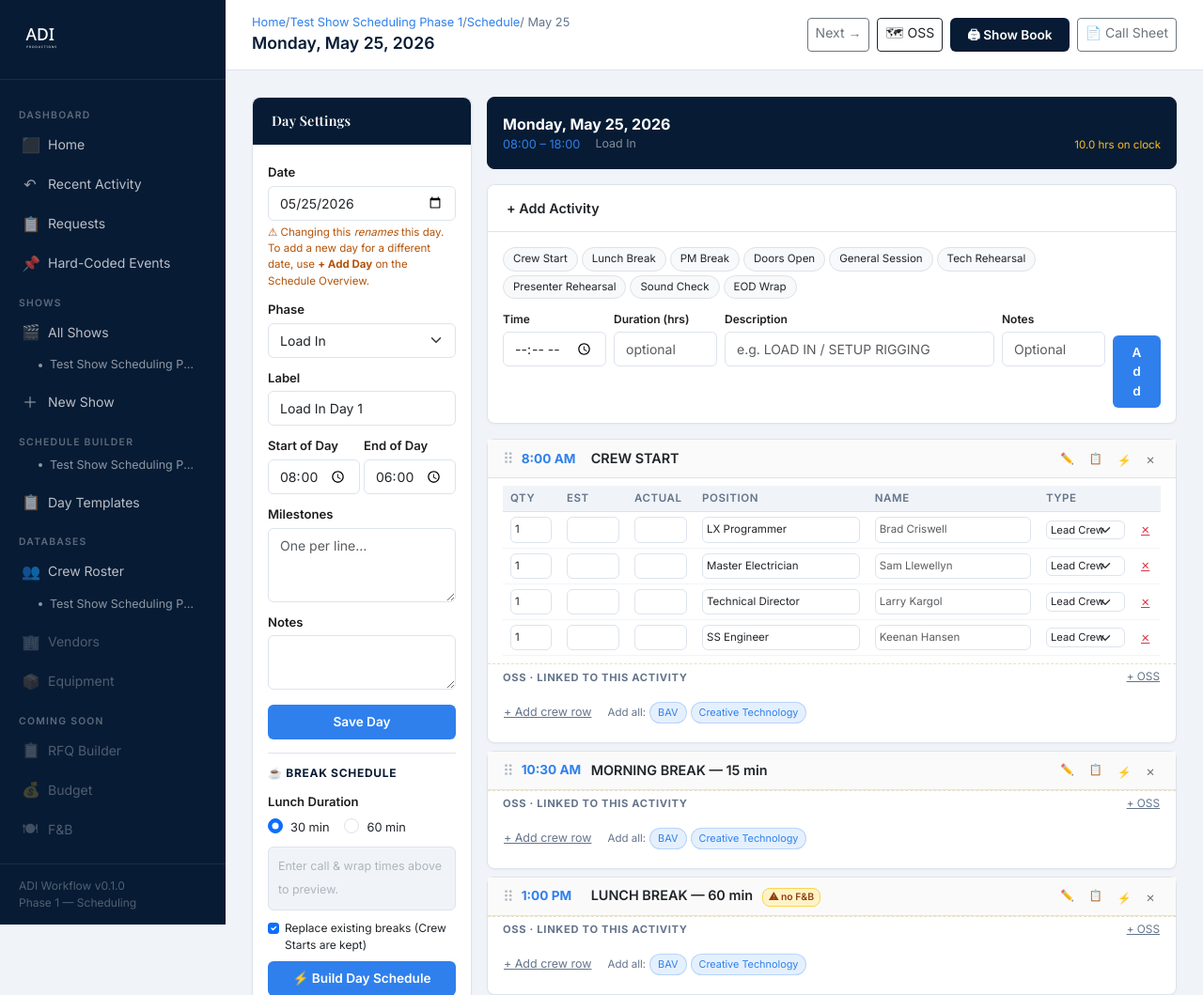
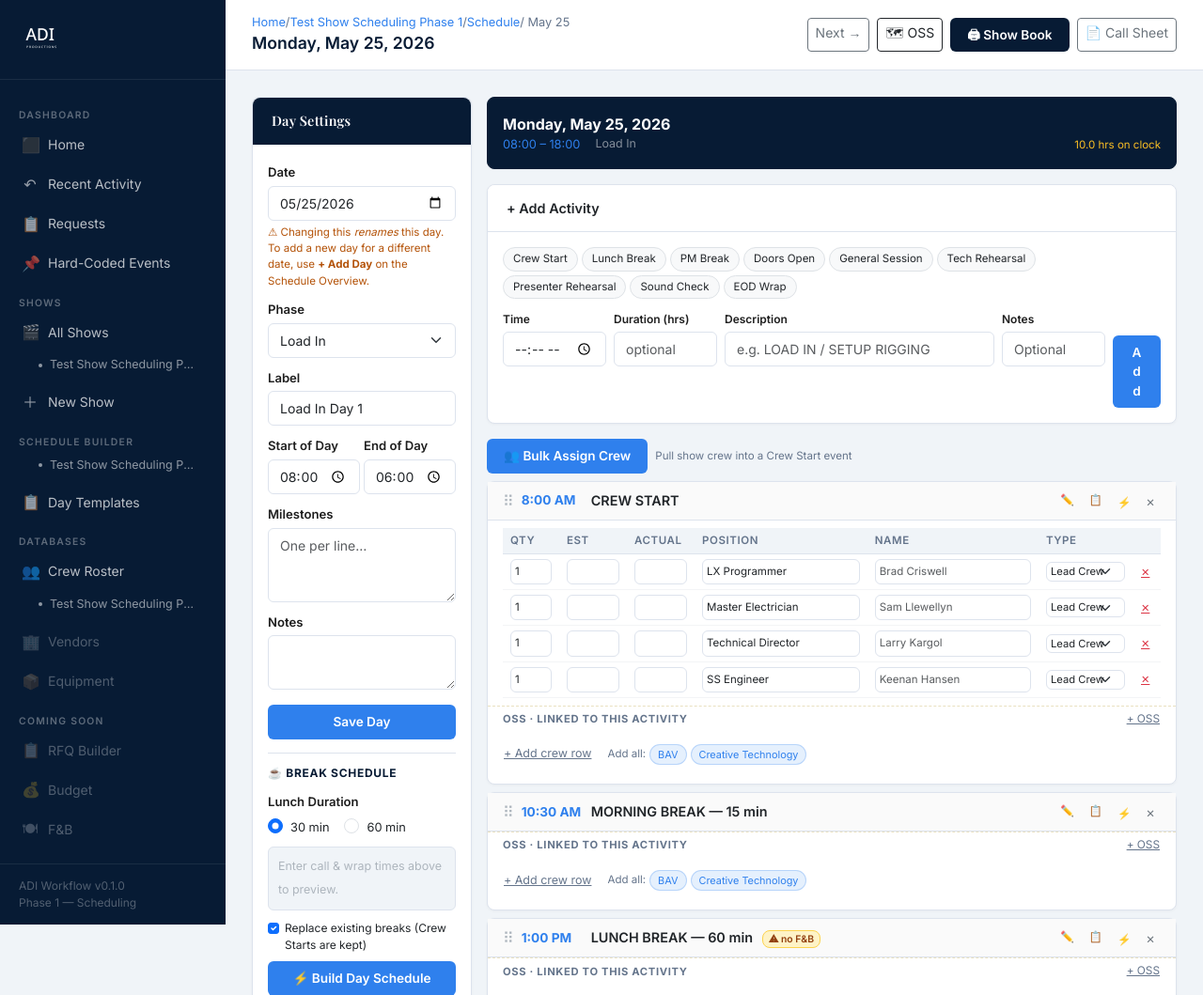
Before and after one commit to KillingTheMains/ADI-WORKFLOW, a Flask app: page /shows/1/schedule/1 in a window 1280 px wide. Shown: the top 1059 px of the page at 94% size. Run offline with Flask 3, Linux system fonts and the light colour scheme; data comes from the database, SQL or seed files in the repository; data that the repository does not hold is empty.

Commit message:
#38 Bulk-assign crew to a Crew Start event (pop-up)
The day schedule builder gets a "Bulk Assign Crew" button -> pop-up that:
- lists the day's CREW START events to assign into (radio; supports multiple
  crew starts per day, and call time is inherited from the chosen event);
- shows crew ASSIGNED TO THIS SHOW grouped by company, selectable individually
  or by whole company (per-company select-all + live count).

routes/schedule.bulk_assign_crew is STRICTLY ADDITIVE (the spec's critical
safety): it only ever adds CrewRows, never removes/overwrites; crew already on
the target event are skipped (no duplicate); only crew actually on the show are
eligible. Mirrors the existing add_company_crew_to_activity additive pattern.
day_detail now passes crew_by_company for the modal.

Note: the older per-activity "Add all {company}" buttons still exist; this is
the unified individual-or-company pop-up Larry asked for. #39 (master schedule)
will read these call times.

tests/test_bulk_assign_crew.py (3): assigns selected; additive preserves
existing rows + skips dupes; ignores crew not on the show. Suite: 63 passed.

```diff
--- a/routes/schedule.py
+++ b/routes/schedule.py
@@ -250,6 +250,13 @@ def day_detail(show_id, day_id):
         if not has_fb:
             meal_breaks_missing_fb.add(act.id)
 
+    # Show crew grouped by company for the bulk-assign pop-up (#38)
+    crew_by_company = {}
+    for cm in crew_members:
+        key = cm.company.name if cm.company else "No Company"
+        crew_by_company.setdefault(key, []).append(cm)
+    crew_by_company = sorted(crew_by_company.items())
+
     from hardcoded_service import overlay_for_day
     hc_overlay, hc_missing_anchor = overlay_for_day(day)
 
@@ -264,6 +271,7 @@ def day_detail(show_id, day_id):
                            oss_meta=SUB_SCHEDULE_META,
                            hardcoded_overlay=hc_overlay,
                            hardcoded_missing_anchor=hc_missing_anchor,
+                           crew_by_company=crew_by_company,
                            meal_breaks_missing_fb=meal_breaks_missing_fb)
 
 
@@ -766,6 +774,65 @@ def add_crew_row(show_id, day_id, act_id):
     return redirect(url_for("schedule.day_detail", show_id=show_id, day_id=day_id))
 
 
+@schedule_bp.route("/<int:show_id>/schedule/<int:day_id>/bulk-assign-crew", methods=["POST"])
+def bulk_assign_crew(show_id, day_id):
+    """#38 — bulk-assign show crew to a Crew Start event via the pop-up.
+
+    STRICTLY ADDITIVE: never removes or overwrites existing crew rows. Crew
+    already on the target event are skipped (no duplicate row). Only crew
+    actually assigned to this show are eligible. Call time is inherited from
+    the Crew Start event they're dropped into (its time), which is what feeds
+    the master schedule (#39).
+    """
+    show = Show.query.get_or_404(show_id)
+    raw_act = (request.form.get("activity_id") or "").strip()
+    if not raw_act.isdigit():
+        flash("Pick which Crew Start to assign the crew into.", "warning")
+        return redirect(url_for("schedule.day_detail", show_id=show_id, day_id=day_id))
+
+    activity = ScheduleActivity.query.get_or_404(int(raw_act))
+    if activity.day_id != day_id:
+        flash("That event isn't on this day.", "danger")
+        return redirect(url_for("schedule.day_detail", show_id=show_id, day_id=day_id))
+
+    # Eligible = selected AND actually assigned to this show.
+    assigned_ids = {a.crew_member_id for a in show.crew_assignments}
+    wanted = [int(x) for x in request.form.getlist("crew_member_ids") if x.isdigit()]
+    ids = [i for i in wanted if i in assigned_ids]
+    if not ids:
+        flash("No crew selected.", "warning")
+        return redirect(url_for("schedule.day_detail", show_id=show_id, day_id=day_id))
+
+    sort_order = db.session.query(
+        db.func.max(CrewRow.sort_order)).filter_by(activity_id=activity.id).scalar() or 0
+
+    added = skipped = 0
+    for cm in CrewMember.query.filter(CrewMember.id.in_(ids)).all():
+        # additive guard: don't duplicate a crew member already on this event
+        if CrewRow.query.filter_by(activity_id=activity.id, crew_member_id=cm.id).first():
+            skipped += 1
+            continue
+        sort_order += 10
+        db.session.add(CrewRow(
+            activity_id=activity.id,
+            crew_member_id=cm.id,
+            position=cm.position.title if cm.position else "",
+            position_id=cm.position_id,
+            crew_type="Lead Crew",
+            qty=1,
+            sort_order=sort_order,
+        ))
+        added += 1
+    db.session.commit()
+
+    when = activity.time or "the event"
+    msg = f"Assigned {added} crew to {when}."
+    if skipped:
+        msg += f" ({skipped} already there — left as-is.)"
+    flash(msg, "success" if added else "info")
+    return redirect(url_for("schedule.day_detail", show_id=show_id, day_id=day_id))
+
+
 @schedule_bp.route("/<int:show_id>/schedule/<int:day_id>/crew/<int:row_id>/edit",
                    methods=["POST"])
 def edit_crew_row(show_id, day_id, row_id):
--- a/templates/schedule/day.html
+++ b/templates/schedule/day.html
@@ -456,6 +456,17 @@
       </div>
     </div>
     {% endif %}
+
+    <!-- ── Bulk Assign Crew (#38) ─────────────────────────────────────── -->
+    <div class="mb-2 d-flex align-items-center gap-2">
+      <button type="button" class="btn btn-sm btn-adi"
+              data-bs-toggle="modal" data-bs-target="#bulkAssignCrewModal">
+        👥 Bulk Assign Crew
+      </button>
+      <span style="font-size:.72rem;color:var(--adi-muted);">
+        Pull show crew into a Crew Start event
+      </span>
+    </div>
 
     <!-- ── Activities List ───────────────────────────────────────────── -->
     {% if day.activities %}
@@ -1175,6 +1186,94 @@
 
 <!-- ══ MODALS ════════════════════════════════════════════════════════════════ -->
 
+<!-- ── Bulk Assign Crew modal (#38) ─────────────────────────────────────────── -->
+<div class="modal fade" id="bulkAssignCrewModal" tabindex="-1">
+  <div class="modal-dialog modal-lg">
+    <div class="modal-content">
+      <form method="POST" action="{{ url_for('schedule.bulk_assign_crew', show_id=show.id, day_id=day.id) }}">
+        <div class="modal-header">
+          <h5 class="modal-title">👥 Bulk Assign Crew</h5>
+          <button type="button" class="btn-close" data-bs-dismiss="modal"></button>
+        </div>
+        <div class="modal-body">
+          <div class="mb-3">
+            <div style="font-size:.8rem;font-weight:600;margin-bottom:4px;">1. Assign into which Crew Start?</div>
+            {% set found = namespace(any=false) %}
+            {% for act in day.activities %}
+              {% if 'CREW START' in (act.description or '')|upper %}
+              {% set found.any = true %}
+              <label style="display:block;font-size:.85rem;padding:2px 0;">
+                <input type="radio" name="activity_id" value="{{ act.id }}" {% if found.any and loop.first %}checked{% endif %}>
+                <strong>{{ act.time or '—' }}</strong> · {{ act.description }}
+              </label>
+              {% endif %}
+            {% endfor %}
+            {% if not found.any %}
+            <div style="font-size:.8rem;color:var(--adi-muted);">
+              No Crew Start on this day yet — add one from the quick-add row above first.
+            </div>
+            {% endif %}
+          </div>
+
+          <div style="font-size:.8rem;font-weight:600;margin-bottom:4px;">2. Select crew (assigned to this show)</div>
+          {% if crew_by_company %}
+            {% for co_name, crew in crew_by_company %}
+            <div class="mb-2" style="border:1px solid var(--adi-border);border-radius:6px;padding:6px 10px;">
+              <label style="font-weight:600;font-size:.82rem;display:flex;align-items:center;gap:6px;">
+                <input type="checkbox" class="bac-company-all"> {{ co_name }}
+                <span style="color:var(--adi-muted);font-weight:400;">({{ crew|length }})</span>
+              </label>
+              <div style="display:flex;flex-wrap:wrap;gap:8px;margin-top:4px;">
+                {% for cm in crew %}
+                <label style="font-size:.82rem;display:flex;align-items:center;gap:4px;min-width:155px;">
+                  <input type="checkbox" class="bac-crew" name="crew_member_ids" value="{{ cm.id }}">
+                  {{ cm.full_name }}
+                  {% if cm.position %}<span style="color:var(--adi-muted);font-size:.72rem;">({{ cm.position.title }})</span>{% endif %}
+                </label>
+                {% endfor %}
+              </div>
+            </div>
+            {% endfor %}
+          {% else %}
+            <div style="font-size:.8rem;color:var(--adi-muted);">
+              No crew assigned to this show yet — assign crew on the Show Crew Roster first.
+            </div>
+          {% endif %}
+          <p style="font-size:.72rem;color:var(--adi-muted);margin-top:6px;">
+            Additive — crew already on the selected Crew Start are left untouched.
+          </p>
+        </div>
+        <div class="modal-footer">
+          <span id="bac-count" style="font-size:.78rem;color:var(--adi-muted);margin-right:auto;">0 selected</span>
+          <button type="button" class="btn btn-sm btn-secondary" data-bs-dismiss="modal">Cancel</button>
+          <button type="submit" class="btn btn-sm btn-adi">Assign to Crew Start</button>
+        </div>
+      </form>
+    </div>
+  </div>
+</div>
+
+<!-- ── Bulk Assign Crew behaviour (#38) ── -->
+<script>
+(function () {
+  const modal = document.getElementById('bulkAssignCrewModal');
+  if (!modal) return;
+  const countEl = modal.querySelector('#bac-count');
+  function refresh() {
+    const n = modal.querySelectorAll('.bac-crew:checked').length;
+    if (countEl) countEl.textContent = n + ' selected';
+  }
+  modal.addEventListener('change', function (e) {
+    const t = e.target;
+    if (t.classList && t.classList.contains('bac-company-all')) {
+      const box = t.closest('div');
+      if (box) box.querySelectorAll('.bac-crew').forEach(b => { b.checked = t.checked; });
+    }
+    refresh();
+  });
+})();
+</script>
+
 <!-- ── Shift Time Modal (company bulk-add) ──────────────────────────────────── -->
 <div class="modal fade" id="shiftTimeModal" tabindex="-1">
   <div class="modal-dialog modal-sm">
```
Also changed, not shown: tests/test_bulk_assign_crew.py (added, +79 -0 lines).
